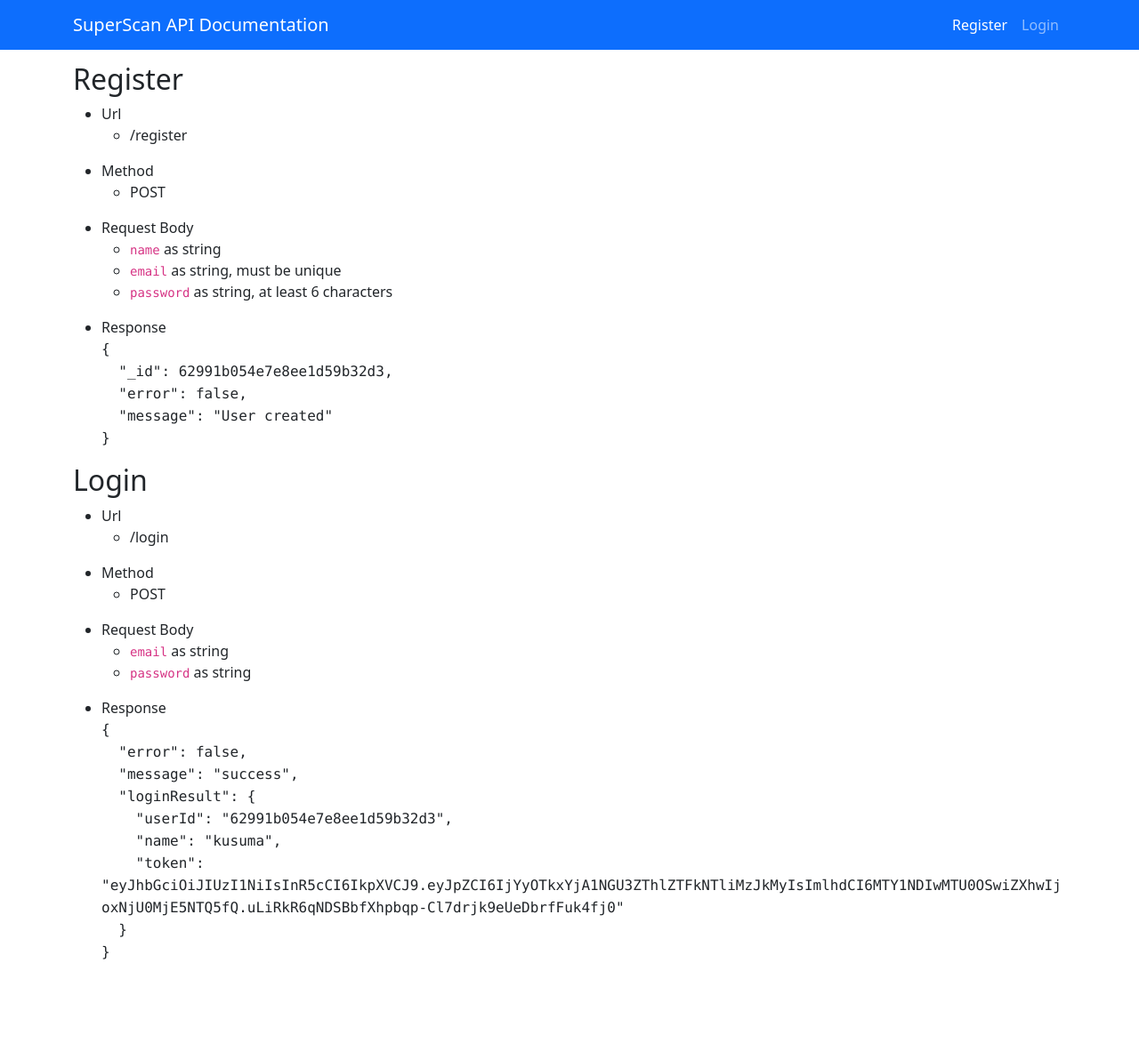
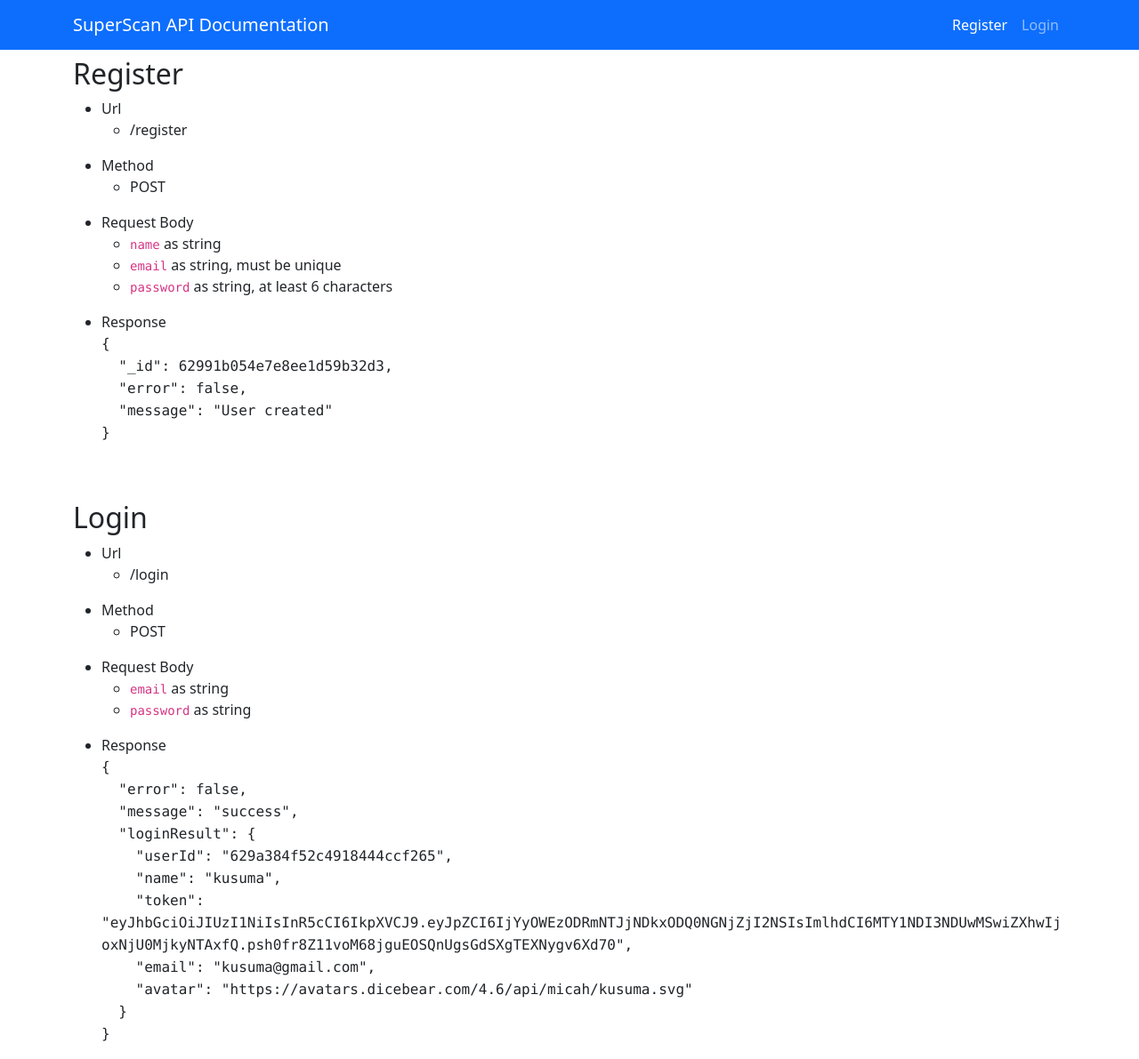
Before and after one commit to SuperScanDev/SuperScan, a website: page index.html in a window 1280 px wide. Shown: the whole page at 89% size. Before the commit the page ends 1099 px from the top, so only its background shows below. Drawn offline with nearby package versions, Linux system fonts and the light colour scheme.

Commit message:
Ikhsan Agil Kusuma - Add a new entities in login output at index.html

```diff
--- a/index.html
+++ b/index.html
@@ -43,9 +43,9 @@
         </div>
       </div>
     </nav>
-    <div class="container" style="margin-top: 70px">
-      <section id="register">
-        <h2 style="margin-top: 60px">Register</h2>
+    <div class="container mt-3">
+      <section id="register" class="pt-lg-5">
+        <h2>Register</h2>
         <ul>
           <li>Url</li>
           <ul>
@@ -77,8 +77,8 @@
           >
         </ul>
       </section>
-      <section id="login">
-        <h2>Login</h2>
+      <section id="login" class="pt-lg-4">
+        <h2 class="pt-lg-4">Login</h2>
         <ul>
           <li>Url</li>
           <ul>
@@ -105,11 +105,14 @@
             &nbsp; "error": false, <br />
             &nbsp; "message": "success", <br />
             &nbsp; "loginResult": {<br />
-            &nbsp; &nbsp; "userId": "62991b054e7e8ee1d59b32d3", <br />
+            &nbsp; &nbsp; "userId": "629a384f52c4918444ccf265", <br />
             &nbsp; &nbsp; "name": "kusuma", <br />
             &nbsp; &nbsp; "token":
-            "eyJhbGciOiJIUzI1NiIsInR5cCI6IkpXVCJ9.eyJpZCI6IjYyOTkxYjA1NGU3ZThlZTFkNTliMzJkMyIsImlhdCI6MTY1NDIwMTU0OSwiZXhwIjoxNjU0MjE5NTQ5fQ.uLiRkR6qNDSBbfXhpbqp-Cl7drjk9eUeDbrfFuk4fj0"
+            "eyJhbGciOiJIUzI1NiIsInR5cCI6IkpXVCJ9.eyJpZCI6IjYyOWEzODRmNTJjNDkxODQ0NGNjZjI2NSIsImlhdCI6MTY1NDI3NDUwMSwiZXhwIjoxNjU0MjkyNTAxfQ.psh0fr8Z11voM68jguEOSQnUgsGdSXgTEXNygv6Xd70",
             <br />
+            &nbsp; &nbsp; "email": "kusuma@gmail.com", <br />
+            &nbsp; &nbsp; "avatar":
+            "https://avatars.dicebear.com/4.6/api/micah/kusuma.svg"<br />
             &nbsp; } <br />
             }
           </samp>
@@ -123,5 +126,8 @@
       integrity="sha384-ka7Sk0Gln4gmtz2MlQnikT1wXgYsOg+OMhuP+IlRH9sENBO0LRn5q+8nbTov4+1p"
       crossorigin="anonymous"
     ></script>
+    <script>
+      document.getElementById;
+    </script>
   </body>
 </html>
--- a/package.json
+++ b/package.json
@@ -4,7 +4,7 @@
   "description": "Superscan's APIs",
   "main": "app.js",
   "scripts": {
-    "start" : "node app.js"
+    "start": "nodemon app.js"
   },
   "author": {
     "name": "Ikhsan Agil Kusuma",
@@ -29,6 +29,6 @@
     "nodemon": "^2.0.16"
   },
   "engines": {
-    "node": "16.1.0"
+    "node": "16.15.0"
   }
 }
```
Also changed, not shown: config/dbconnect.js (+8 -7 lines).
